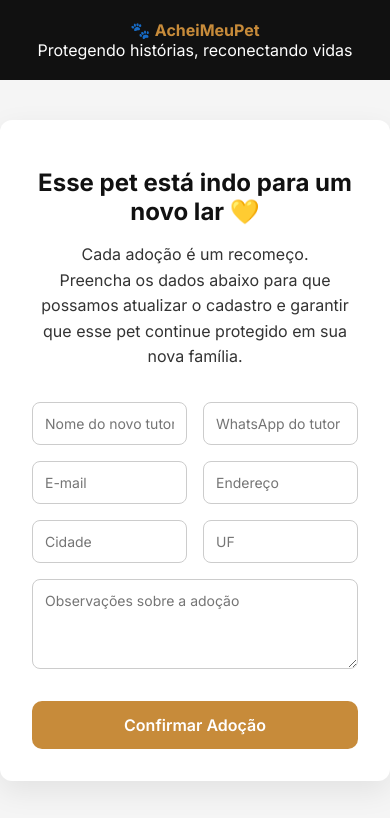
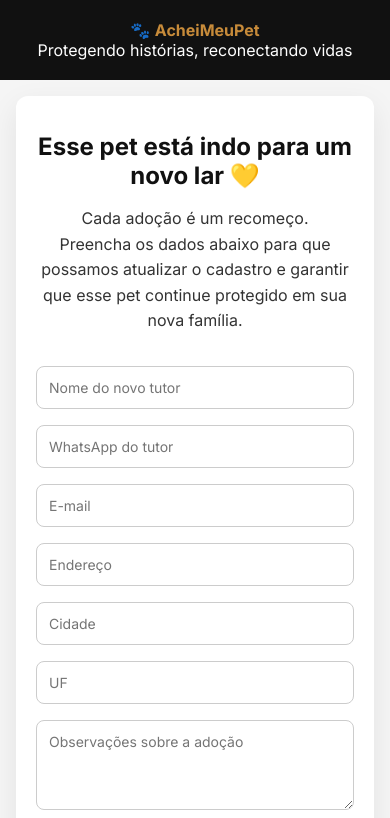
Before and after one commit to contatodbarbaro-bot/acheimeupet, a plain HTML site: page acheimeupet/transferencia-pet.html in a window 390 px wide. Shown: the top 818 px of the page. Drawn offline with Linux system fonts and the light colour scheme.

Commit message:
Update transferencia-pet.html

```diff
--- a/acheimeupet/transferencia-pet.html
+++ b/acheimeupet/transferencia-pet.html
@@ -131,6 +131,23 @@
       margin: 40px 0;
       color: #777;
     }
+
+    /* ======== AJUSTES MOBILE ======== */
+    @media (max-width: 768px) {
+      .container {
+        margin: 16px;
+        padding: 20px;
+      }
+
+      form {
+        grid-template-columns: 1fr;
+      }
+
+      form textarea,
+      form button {
+        grid-column: span 1;
+      }
+    }
   </style>
 </head>
 
@@ -184,7 +201,6 @@
   AcheiMeuPet — em memória do Picolé 🖤
 </footer>
 
-<!-- ===================== JS ADICIONADO ===================== -->
 <script>
   const params = new URLSearchParams(window.location.search);
   const idPet = params.get("id_pet");
@@ -216,7 +232,6 @@
     }
   });
 </script>
-<!-- ========================================================= -->
 
 </body>
 </html>
```
